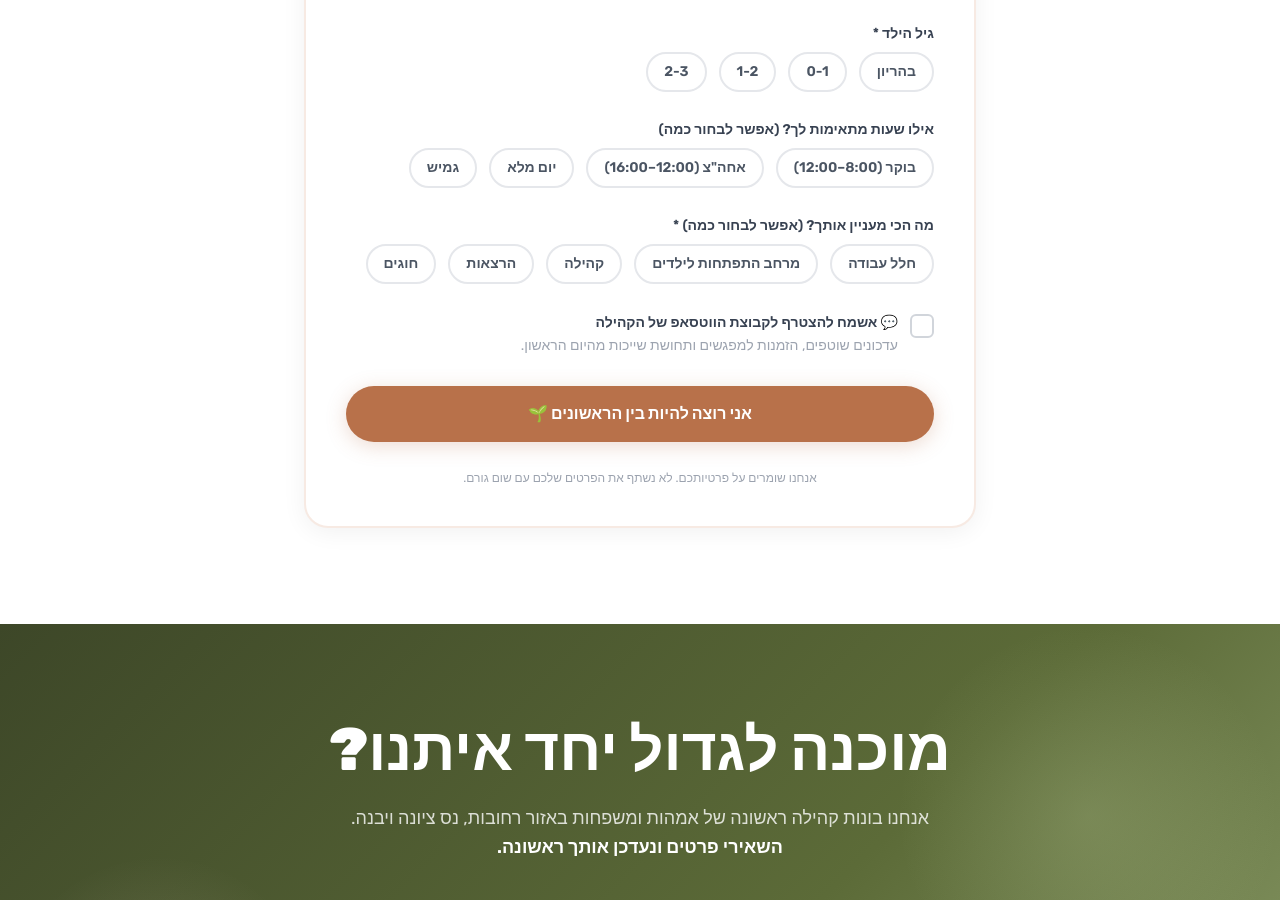
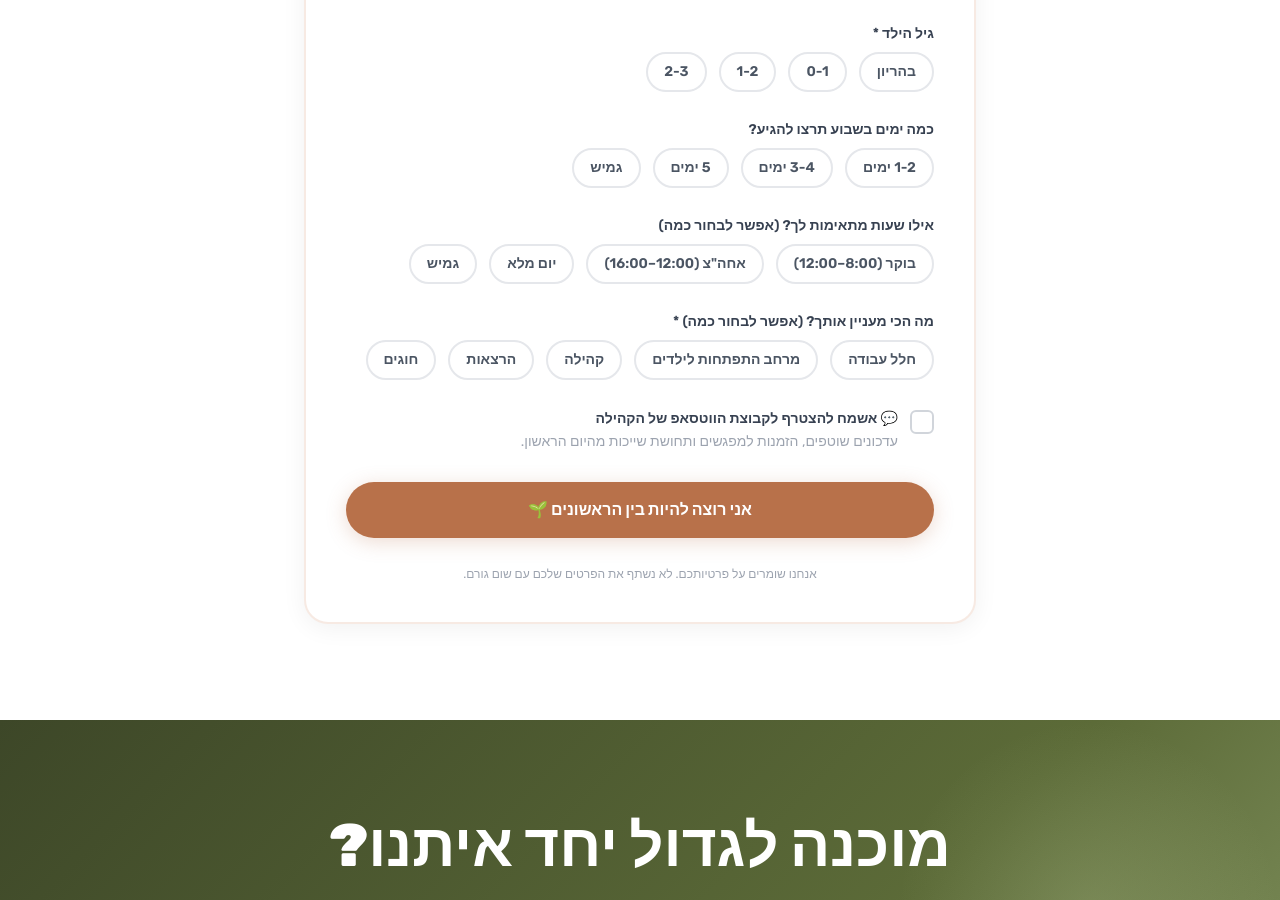
Before and after one commit to cohenAdi/WeGrow, a Next.js app: page / in a window 1280 px wide. Shown: the part 5500-6400 px from the top of the page. Built offline with nearby package versions, Linux system fonts and the light colour scheme.

Commit message:
Add days-per-week question to waitlist form

```diff
--- a/app/api/waitlist/route.ts
+++ b/app/api/waitlist/route.ts
@@ -11,6 +11,7 @@ const schema = z.object({
   usage_expectation:  z.string().optional(),
   most_important:     z.array(z.string()).min(1),
   free_text:          z.string().optional(),
+  days_per_week:      z.string().optional(),
   time_slots:         z.array(z.string()).optional(),
   join_whatsapp:      z.boolean().optional(),
 })
--- a/components/WaitlistSection.tsx
+++ b/components/WaitlistSection.tsx
@@ -14,6 +14,7 @@ const baseSchema = z.object({
   city:            z.string().min(1, 'אנא בחרו עיר'),
   other_city:      z.string().optional(),
   child_age:       z.string().min(1, 'אנא בחרו גיל ילד'),
+  days_per_week:   z.string().optional(),
   time_slots:      z.array(z.string()).optional(),
   most_important:  z.array(z.string()).min(1, 'אנא בחרו לפחות אחד'),
   join_whatsapp:   z.boolean().optional(),
@@ -28,6 +29,7 @@ type FormData = z.infer<typeof baseSchema>
 
 const CITIES  = ['רחובות', 'נס ציונה', 'יבנה', 'גדרה', 'מזכרת בתיה', 'אחר']
 const AGES    = ['בהריון', '0-1', '1-2', '2-3']
+const DAYS_PER_WEEK = ['1-2 ימים', '3-4 ימים', '5 ימים', 'גמיש']
 const HOURS   = ['בוקר (8:00–12:00)', 'אחה"צ (12:00–16:00)', 'יום מלא', 'גמיש']
 const MOST_IMPORTANT = ['חלל עבודה', 'מרחב התפתחות לילדים', 'קהילה', 'הרצאות', 'חוגים']
 
@@ -239,6 +241,26 @@ export default function WaitlistSection() {
                   <ErrorMsg msg={errors.child_age?.message} />
                 </div>
 
+                {/* Days per week */}
+                <div>
+                  <label className="form-label">כמה ימים בשבוע תרצו להגיע?</label>
+                  <div className="flex flex-wrap gap-3 mt-1">
+                    {DAYS_PER_WEEK.map((day) => (
+                      <label key={day} className="flex items-center gap-2 cursor-pointer">
+                        <input
+                          type="radio"
+                          value={day}
+                          {...register('days_per_week')}
+                          className="sr-only peer"
+                        />
+                        <span className="px-4 py-2 rounded-full border-2 border-gray-200 text-sm font-semibold text-gray-600 cursor-pointer peer-checked:border-warm-terracotta peer-checked:bg-warm-peach/40 peer-checked:text-warm-terracotta transition-all select-none">
+                          {day}
+                        </span>
+                      </label>
+                    ))}
+                  </div>
+                </div>
+
                 {/* Preferred hours */}
                 <div>
                   <label className="form-label">אילו שעות מתאימות לך? (אפשר לבחור כמה)</label>
```
